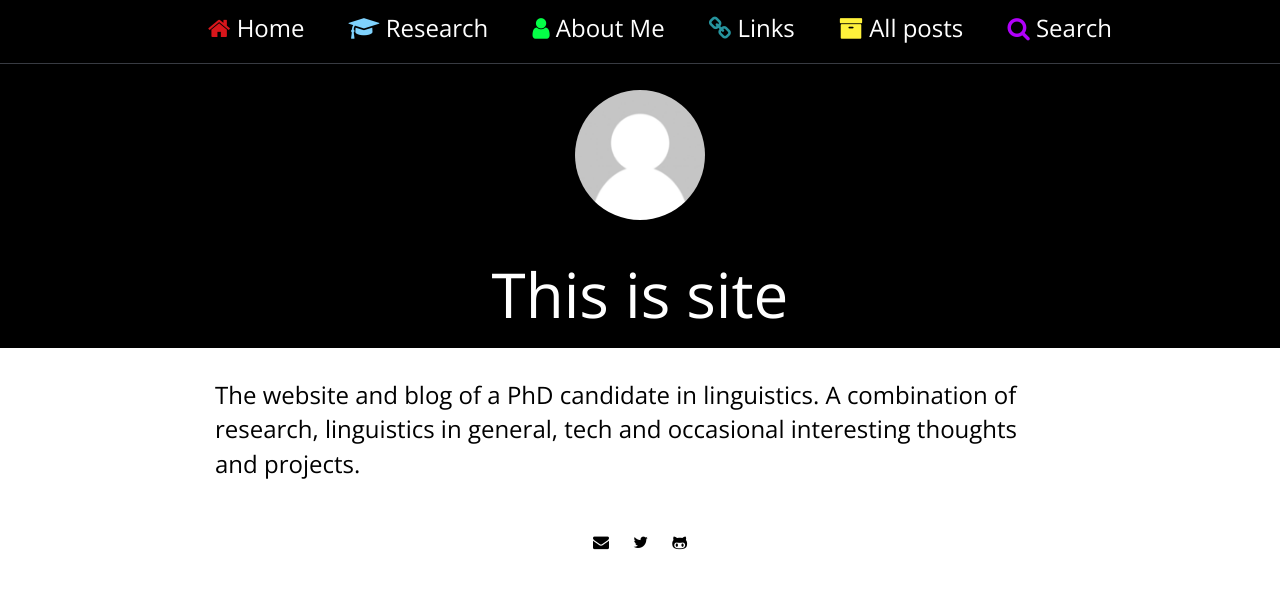
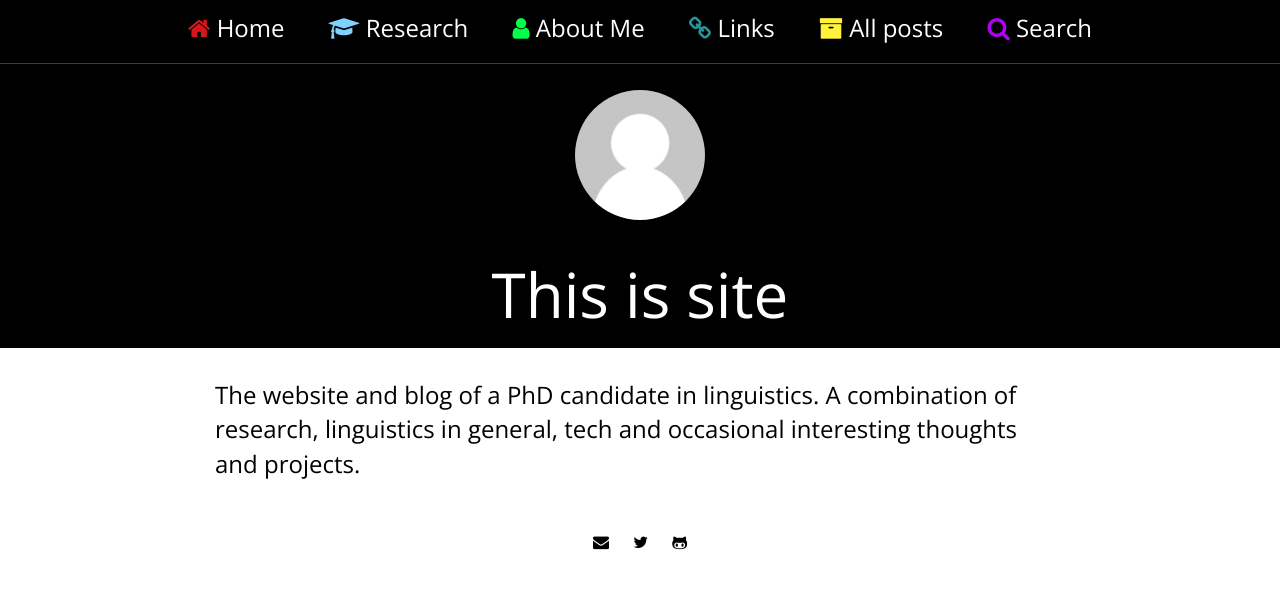
Before and after one commit to dajwarren/dajwarren.github.io, a Jekyll site: the page built from index.html, in a window 1280 px wide. Shown: the top 589 px of the page. Built offline with Jekyll 4.4.1, drawn with Linux system fonts in a browser that asks for light colours; nearby versions of some CDN libraries.

Commit message:
Fixed padding on navbar and articleBody text

```diff
--- a/css/main.scss
+++ b/css/main.scss
@@ -156,16 +156,23 @@ ul {
 
     ul {
       list-style: none;
-      margin-top: 3px;
+      padding: 0px;
+
+      @media (min-width: $screen-lg-min) {
+        margin-top: 3px;
+      }
 
     li {
       display: inline;
       a {
         display: inline-block;
-        font-size: 24px;
+        font-size: 20px;
         padding: 0 20px;
         line-height: 50px;
-        color: $navbar-text
+        color: $navbar-text;
+        @media (min-width: $screen-lg-min) {
+          font-size: 24px;
+        }
       }
     }
       &:hover {
@@ -315,11 +322,25 @@ $colors: (1: #D7161B, 2: #7FD2FD, 3: #04FF47, 4: #26949E, 5:#FFF23B, 6:#B100FA,
   }
 }
 
+.articleBody {
+
+  p, blockquote, table, h1, h2, h3, h4, h5, h6, ul, ol {
+    padding: 0 35px;
+
+    @media (min-width: $screen-lg-min) {
+      padding: 0;
+    }
+  }
+}
+
 
 .index {
   background-color: $main-background;
   height: 100%;
-  margin: 50px 0 0;
+  // margin: 50px 0 0;
+  @media (min-width: $screen-lg-min) {
+    margin: 50px 0 0;
+  }
 
   .index-image {
     margin-left: auto;
```
